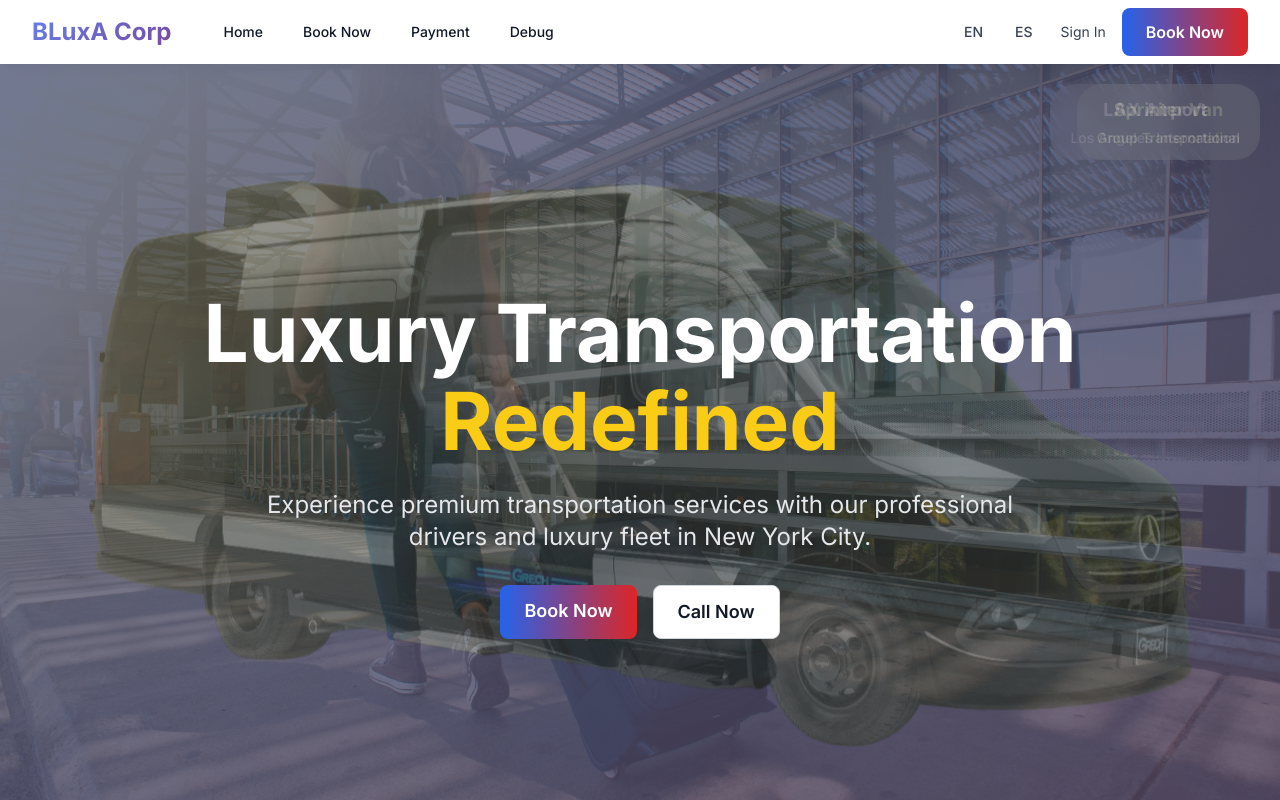
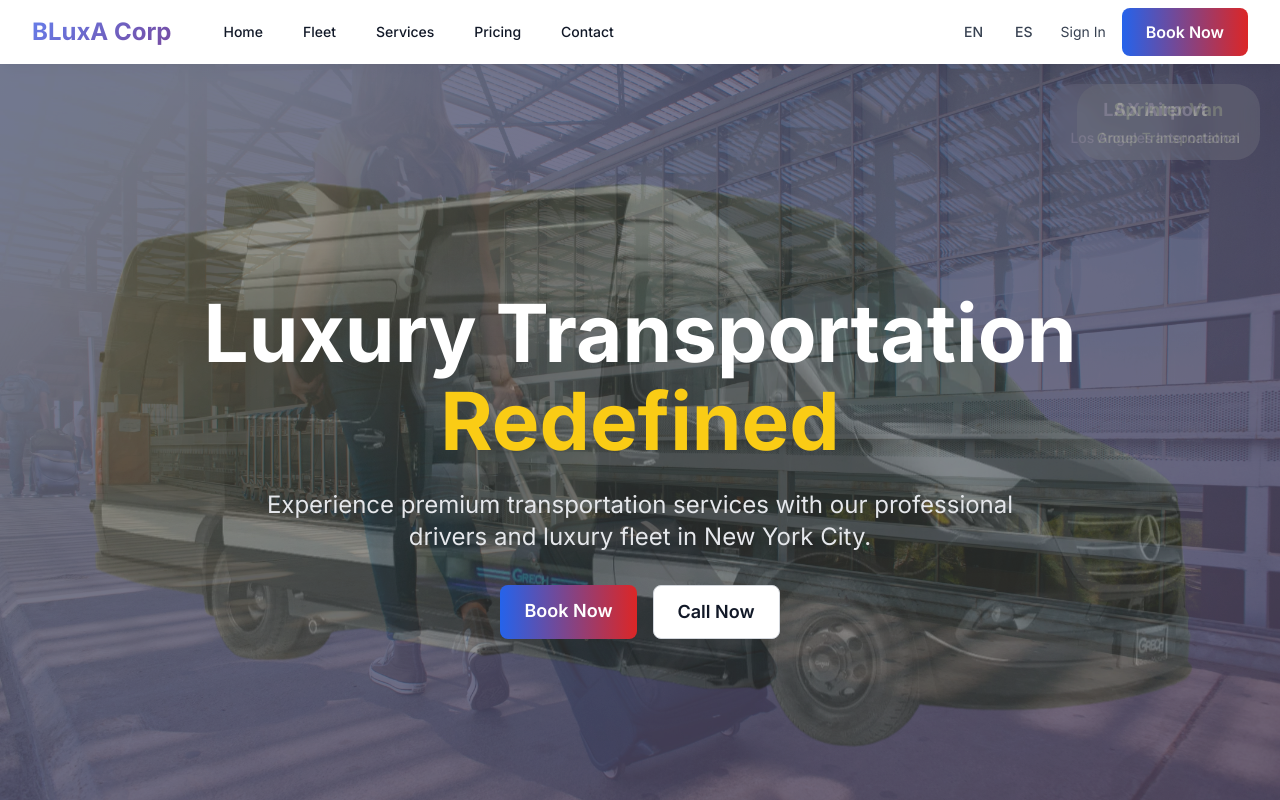
Before and after one commit to jbello3761-sys/-bluxa-corp-nextjs, a Next.js app: page / in a window 1280 px wide. Shown: the top 800 px of the page. Built offline with nearby package versions, Linux system fonts and the light colour scheme; no server answers.

Commit message:
Fix navigation links to show original pages: fleet, services, pricing, contact

```diff
--- a/src/components/auth/AuthHeader.tsx
+++ b/src/components/auth/AuthHeader.tsx
@@ -32,14 +32,17 @@ export function AuthHeader() {
                     <a href="/" className="text-gray-900 hover:text-blue-600 px-3 py-2 rounded-md text-sm font-medium transition duration-300">
                       Home
                     </a>
-                    <a href="/book" className="text-gray-900 hover:text-blue-600 px-3 py-2 rounded-md text-sm font-medium transition duration-300">
-                      Book Now
+                    <a href="/fleet" className="text-gray-900 hover:text-blue-600 px-3 py-2 rounded-md text-sm font-medium transition duration-300">
+                      Fleet
                     </a>
-                    <a href="/payment" className="text-gray-900 hover:text-blue-600 px-3 py-2 rounded-md text-sm font-medium transition duration-300">
-                      Payment
+                    <a href="/services" className="text-gray-900 hover:text-blue-600 px-3 py-2 rounded-md text-sm font-medium transition duration-300">
+                      Services
                     </a>
-                    <a href="/env-check" className="text-gray-900 hover:text-blue-600 px-3 py-2 rounded-md text-sm font-medium transition duration-300">
-                      Debug
+                    <a href="/pricing" className="text-gray-900 hover:text-blue-600 px-3 py-2 rounded-md text-sm font-medium transition duration-300">
+                      Pricing
+                    </a>
+                    <a href="/contact" className="text-gray-900 hover:text-blue-600 px-3 py-2 rounded-md text-sm font-medium transition duration-300">
+                      Contact
                     </a>
                   </div>
                 </div>
```
